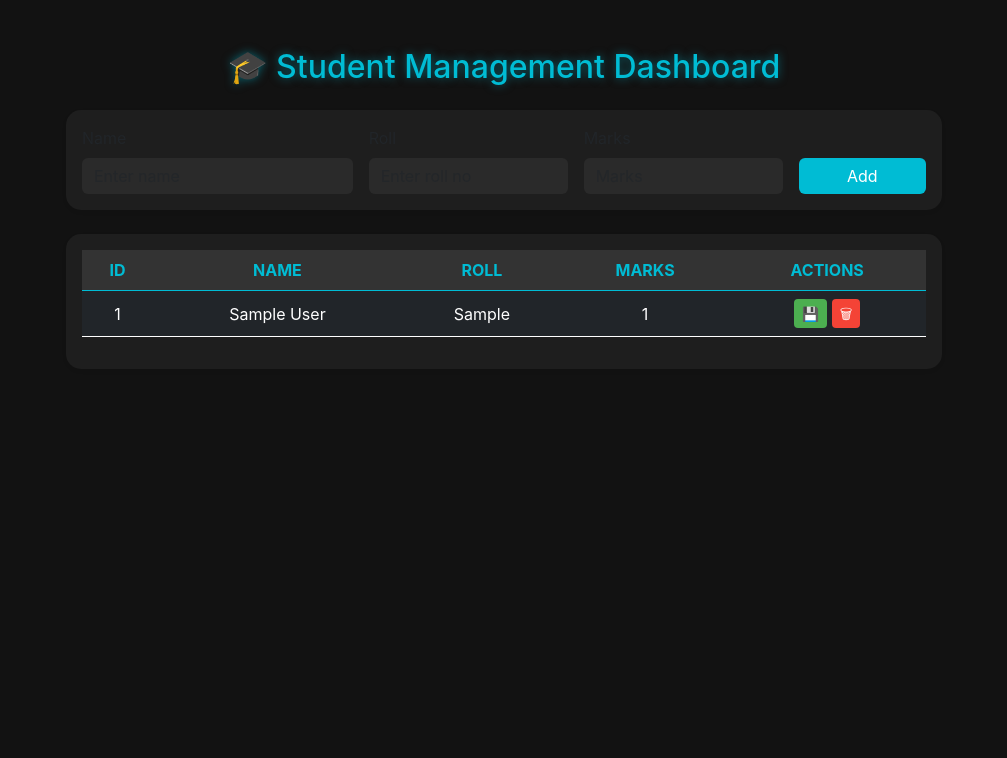
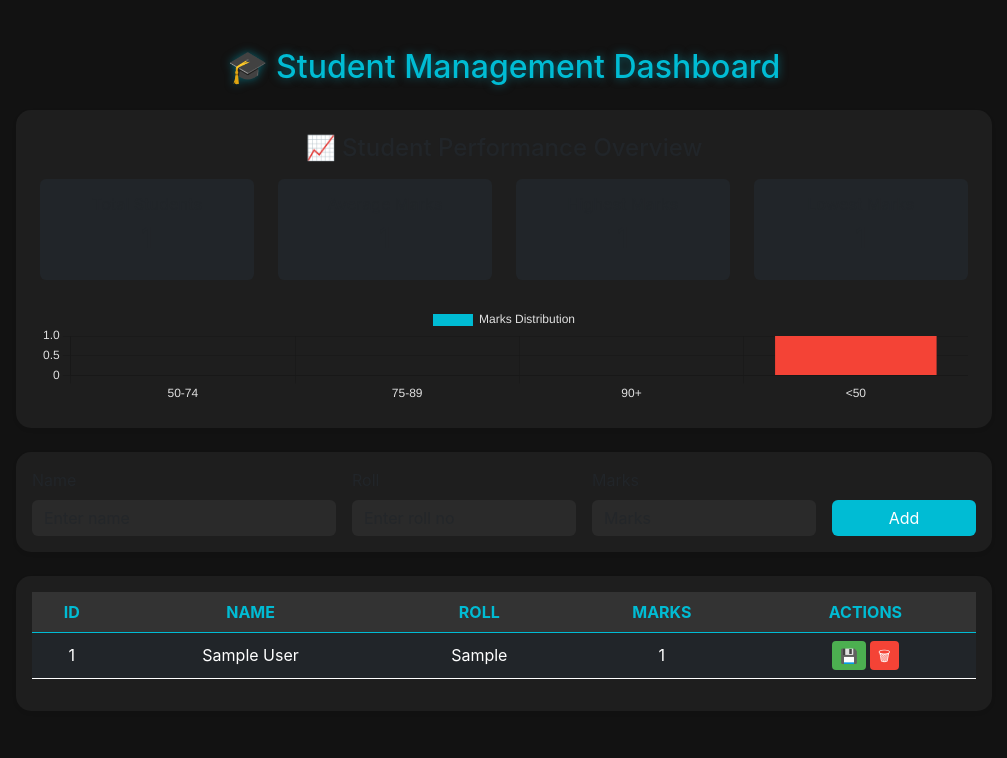
Before and after one commit to AshwinShinu/flask-devops-project, a Flask app: page / in a window 1280 px wide. Shown: the top 758 px of the page, without its empty margins (136-1143 px from the left). Run offline with Flask 3, Linux system fonts and the light colour scheme; tables that the repository leaves empty hold one stand-in row (values such as "Sample post").

Commit message:
Add analytics dashboard🚀

```diff
--- a/app/app.py
+++ b/app/app.py
@@ -1,6 +1,7 @@
 from flask import Flask, request, jsonify, render_template, redirect, url_for
 from models import init_db, db, Student
 import os
+from statistics import mean
 
 app = Flask(__name__)
 DATABASE = os.getenv("DATABASE_URL", "sqlite:///database.db")
@@ -64,5 +65,33 @@
     db.session.commit()
     return redirect(url_for("index"))
 
+@app.route("/api/stats", methods=["GET"])
+def get_stats():
+    students = Student.query.all()
+    if not students:
+        return jsonify({
+            "count": 0,
+            "average": 0,
+            "highest": 0,
+            "lowest": 0,
+            "distribution": {}
+        })
+
+    marks = [float(s.marks) for s in students]
+    distribution = {
+        "90+": len([m for m in marks if m >= 90]),
+        "75-89": len([m for m in marks if 75 <= m < 90]),
+        "50-74": len([m for m in marks if 50 <= m < 75]),
+        "<50": len([m for m in marks if m < 50])
+    }
+
+    return jsonify({
+        "count": len(students),
+        "average": round(mean(marks), 2),
+        "highest": max(marks),
+        "lowest": min(marks),
+        "distribution": distribution
+    })
+
 if __name__ == "__main__":
     app.run(host="0.0.0.0", port=5000)
--- a/app/templates/index.html
+++ b/app/templates/index.html
@@ -6,6 +6,7 @@
     <title>Student Management Dashboard</title>
     <link href="https://cdn.jsdelivr.net/npm/bootstrap@5.3.3/dist/css/bootstrap.min.css" rel="stylesheet">
     <script src="https://code.jquery.com/jquery-3.6.4.min.js"></script>
+    <script src="https://cdn.jsdelivr.net/npm/chart.js"></script>
     <style>
         body {
             background-color: #121212;
@@ -13,7 +14,7 @@
             font-family: 'Inter', sans-serif;
         }
         .container {
-            max-width: 900px;
+            max-width: 1000px;
         }
         .card {
             background-color: #1e1e1e;
@@ -76,6 +77,38 @@
 <div class="container py-5">
     <h2 class="text-center mb-4">🎓 Student Management Dashboard</h2>
 
+    <!-- 📊 Analytics Dashboard -->
+    <div class="card shadow-sm p-4 mb-4">
+        <h4 class="text-center mb-3">📈 Student Performance Overview</h4>
+        <div class="row text-center mb-4">
+            <div class="col-md-3">
+                <div class="p-3 bg-dark rounded">
+                    <h6>Total Students</h6>
+                    <h3 id="count">0</h3>
+                </div>
+            </div>
+            <div class="col-md-3">
+                <div class="p-3 bg-dark rounded">
+                    <h6>Average Marks</h6>
+                    <h3 id="average">0</h3>
+                </div>
+            </div>
+            <div class="col-md-3">
+                <div class="p-3 bg-dark rounded">
+                    <h6>Highest Marks</h6>
+                    <h3 id="highest">0</h3>
+                </div>
+            </div>
+            <div class="col-md-3">
+                <div class="p-3 bg-dark rounded">
+                    <h6>Lowest Marks</h6>
+                    <h3 id="lowest">0</h3>
+                </div>
+            </div>
+        </div>
+        <canvas id="marksChart" height="100"></canvas>
+    </div>
+
     <!-- Add Student Form -->
     <div class="card shadow-sm mb-4 p-3">
         <form id="studentForm" class="row g-3 align-items-end">
@@ -115,6 +148,8 @@
 </div>
 
 <script>
+let marksChart;
+
 function loadStudents() {
     $.get("/api/students", function(data) {
         const tbody = $("#studentsTable tbody");
@@ -136,6 +171,47 @@
     });
 }
 
+function loadStats() {
+    $.get("/api/stats", function(data) {
+        $("#count").text(data.count);
+        $("#average").text(data.average);
+        $("#highest").text(data.highest);
+        $("#lowest").text(data.lowest);
+
+        const dist = data.distribution;
+        const labels = Object.keys(dist);
+        const values = Object.values(dist);
+
+        if (marksChart) {
+            marksChart.data.labels = labels;
+            marksChart.data.datasets[0].data = values;
+            marksChart.update();
+        } else {
+            const ctx = document.getElementById("marksChart").getContext("2d");
+            marksChart = new Chart(ctx, {
+                type: "bar",
+                data: {
+                    labels: labels,
+                    datasets: [{
+                        label: "Marks Distribution",
+                        data: values,
+                        backgroundColor: ["#00bcd4", "#4caf50", "#ffeb3b", "#f44336"]
+                    }]
+                },
+                options: {
+                    plugins: {
+                        legend: { labels: { color: "#e0e0e0" } }
+                    },
+                    scales: {
+                        x: { ticks: { color: "#e0e0e0" } },
+                        y: { ticks: { color: "#e0e0e0" } }
+                    }
+                }
+            });
+        }
+    });
+}
+
 $("#studentForm").submit(function(e) {
     e.preventDefault();
     const student = {
@@ -150,7 +226,7 @@
         data: JSON.stringify(student),
         success: function() {
             $("#studentForm")[0].reset();
-            loadStudents();
+            reloadAll();
         }
     });
 });
@@ -162,7 +238,7 @@
         url: `/api/students/${id}`,
         type: "DELETE",
         success: function() {
-            row.fadeOut(400, () => row.remove());
+            row.fadeOut(400, () => { row.remove(); loadStats(); });
         }
     });
 });
@@ -183,11 +259,20 @@
         success: function() {
             row.addClass("table-success");
             setTimeout(() => row.removeClass("table-success"), 1000);
+            loadStats();
         }
     });
 });
 
-$(document).ready(loadStudents);
+function reloadAll() {
+    loadStudents();
+    loadStats();
+}
+
+$(document).ready(() => {
+    reloadAll();
+    setInterval(loadStats, 10000); // auto-refresh stats
+});
 </script>
 </body>
 </html>
```
